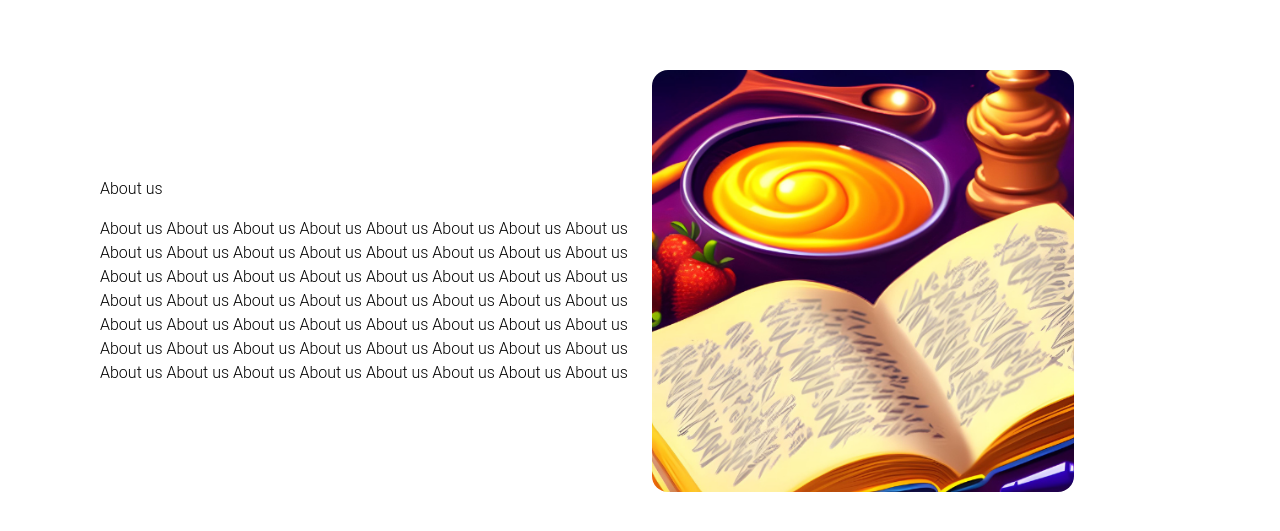
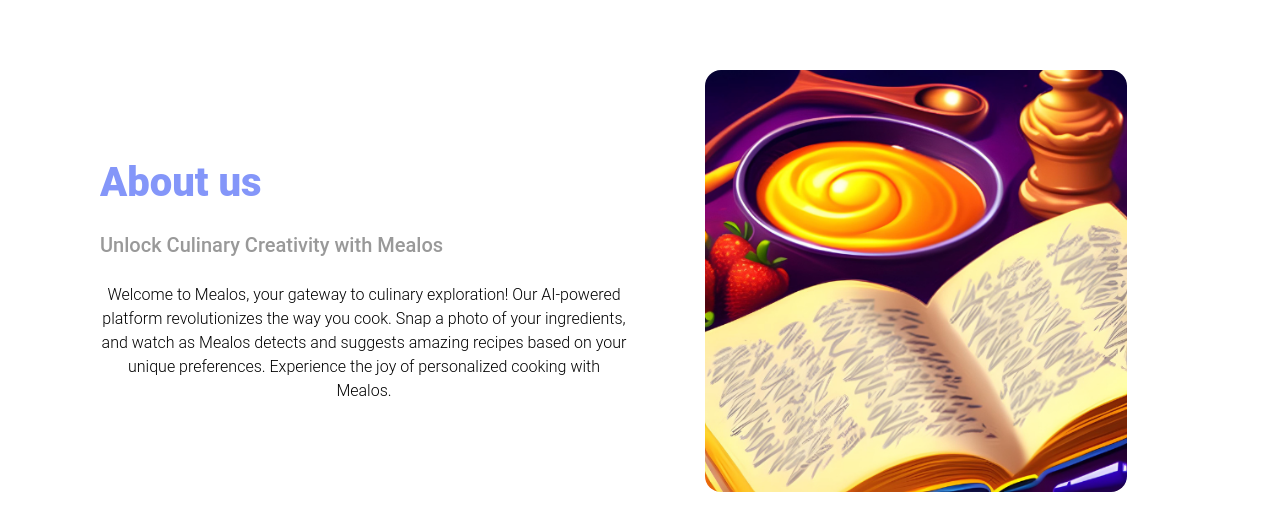
Before and after one commit to nawresncib12/pfa-front, a React (Create React App) app: page / in a window 1280 px wide. Shown: the part 919-1450 px from the top of the page. Built offline with nearby package versions, Linux system fonts and the light colour scheme.

Commit message:
added hero

```diff
--- a/src/components/atoms/Typography/Typography.styles.tsx
+++ b/src/components/atoms/Typography/Typography.styles.tsx
@@ -13,7 +13,7 @@
   maxLines?: number;
   borderRadius?: number;
   padding?: string;
-  align?: "center" | "left" | "right" | "justify";
+  align?: "center" | "left" | "right" | "justify" | "inherit";
 };
 
 const pickFontSizeHeight = (fontSize = "base"): { size: string; lineHeight: string } => {
--- a/src/components/molecules/RecipeCategories/RecipeCategories.style.tsx
+++ b/src/components/molecules/AboutUs/AboutUs.style.tsx
@@ -1,5 +1,9 @@
 import styled from "styled-components";
 import Typography from "../../atoms/Typography/Typography.styles";
+
+type AboutUsImageProps = {
+  view: "mobile" | "desktop";
+};
 
 export const AboutUsContainer = styled.div`
   height: 100vh;
@@ -21,8 +25,8 @@
   display: flex;
   flex-direction: column;
   align-items: center;
-  justify-content: center;
-  gap: 16px;
+  justify-content: space-evenly;
+  gap: 24px;
   text-align: center;
 
   @media (min-width: ${({ theme }) => theme.breakpoints.sm}px) {
@@ -30,12 +34,20 @@
   }
 `;
 
-export const AboutUsImage = styled.img`
-  transition: height 0.4s ease-in;
-  overflow: hidden;
+export const AboutUsImage = styled.img<AboutUsImageProps>`
+  display: ${({ view }) => (view === "mobile" ? "block" : "none")};
   border-radius: 16px;
+  margin: auto;
   max-height: 70%;
   width: auto;
   max-width: 80%;
   object-fit: cover;
+  transition: transform 0.5s ease-in-out;
+  &:hover {
+    transform: scale(0.9);
+  }
+
+  @media (min-width: ${({ theme }) => theme.breakpoints.sm}px) {
+    display: ${({ view }) => (view === "mobile" ? "none" : "block")};
+  }
 `;
--- /dev/null
+++ b/src/components/molecules/AboutUs/AboutUs.tsx
@@ -0,0 +1,31 @@
+import * as S from "./AboutUs.style";
+import aboutUs from "../.././../assets/images/aboutUs.png";
+import Typography from "../../atoms/Typography/Typography.styles";
+import { useTheme } from "styled-components";
+
+const AboutUs = () => {
+  const theme = useTheme();
+
+  return (
+    <S.AboutUsContainer id="heroNext">
+      <S.AboutUsInfo>
+        <Typography.H1 fontSize="4xl" color={theme.colors.primary[500]}>
+          About us
+        </Typography.H1>
+        <Typography.Base fontSize="xl" weight="normal" color={theme.colors.gray[500]}>
+          Unlock Culinary Creativity with Mealos
+        </Typography.Base>
+        <S.AboutUsImage view="mobile" src={aboutUs} alt="aboutUs"></S.AboutUsImage>
+        <Typography.Base align="center">
+          Welcome to Mealos, your gateway to culinary exploration! Our AI-powered platform
+          revolutionizes the way you cook. Snap a photo of your ingredients, and watch as Mealos
+          detects and suggests amazing recipes based on your unique preferences. Experience the joy
+          of personalized cooking with Mealos.
+        </Typography.Base>
+      </S.AboutUsInfo>
+      <S.AboutUsImage view="desktop" src={aboutUs} alt="aboutUs"></S.AboutUsImage>
+    </S.AboutUsContainer>
+  );
+};
+
+export default AboutUs;
--- a/src/components/molecules/HeroVideo/HeroVideo.tsx
+++ b/src/components/molecules/HeroVideo/HeroVideo.tsx
@@ -1,15 +1,21 @@
 import * as S from "./HeroVideo.style";
 import hero from "../../../assets/videos/hero-mini-compressed.mp4";
 import heroAudio from "../../../assets/audio/heroAudio.m4a";
-import { useRef } from "react";
+import { useRef, useState } from "react";
 import { FontAwesomeIcon } from "@fortawesome/react-fontawesome";
-import { faChevronDown, faVolumeHigh } from "@fortawesome/free-solid-svg-icons";
+import {
+  faChevronDown,
+  faPlay,
+  faVolumeHigh,
+  faVolumeMute
+} from "@fortawesome/free-solid-svg-icons";
 import Typography from "../../atoms/Typography/Typography.styles";
 import { useTheme } from "styled-components";
 import Button from "../../atoms/Button/Button";
 import { useNavigate } from "react-router-dom";
 
 const HeroVideo = () => {
+  const [audioState, setAudioState] = useState(false);
   const theme = useTheme();
   const navigate = useNavigate();
   const videoRef = useRef<HTMLVideoElement | null>(null);
@@ -23,16 +29,19 @@
     document.getElementById("heroNext")?.scrollIntoView({ behavior: "smooth", block: "start" });
   };
 
-  const start = () => {
-    if (videoRef.current) {
-      videoRef.current.currentTime = 0;
+  const handleAudio = () => {
+    if (!audioState) {
+      if (videoRef.current) {
+        videoRef.current.currentTime = 0;
+      }
+      audio.play();
+      setAudioState(true);
     }
-    audio.play();
   };
 
   return (
     <S.HeroWrapper>
-      <S.HeroContainer onClick={stop}>
+      <S.HeroContainer>
         <S.HeroInfo>
           <S.HeroInfoStack>
             <Typography.H1 color={theme.colors.white} fontSize="6xl">
@@ -51,8 +60,8 @@
         </S.HeroInfo>
         <S.VideoOverlay />
         <S.HeroVidePlayer ref={videoRef} playsInline muted loop autoPlay src={hero} />
-        <S.AudioPlayerButton onClick={start}>
-          <FontAwesomeIcon icon={faVolumeHigh} />
+        <S.AudioPlayerButton onClick={handleAudio}>
+          <FontAwesomeIcon icon={!audioState ? faVolumeMute : faVolumeHigh} />
         </S.AudioPlayerButton>
       </S.HeroContainer>
     </S.HeroWrapper>
--- a/src/components/molecules/RecipeCategories/RecipeCategories.tsx
+++ /dev/null
@@ -1,24 +0,0 @@
-import * as S from "./RecipeCategories.style";
-import aboutUs from "../.././../assets/images/aboutUs.png";
-import Typography from "../../atoms/Typography/Typography.styles";
-
-const RecipeCategories = () => {
-  return (
-    <S.AboutUsContainer id="heroNext">
-      <S.AboutUsInfo>
-        <Typography.Base>About us</Typography.Base>
-        <Typography.Base>
-          About us About us About us About us About us About us About us About us About us About us
-          About us About us About us About us About us About us About us About us About us About us
-          About us About us About us About us About us About us About us About us About us About us
-          About us About us About us About us About us About us About us About us About us About us
-          About us About us About us About us About us About us About us About us About us About us
-          About us About us About us About us About us About us{" "}
-        </Typography.Base>
-      </S.AboutUsInfo>
-      <S.AboutUsImage src={aboutUs} alt="aboutUs"></S.AboutUsImage>
-    </S.AboutUsContainer>
-  );
-};
-
-export default RecipeCategories;
--- a/src/pages/home/home.tsx
+++ b/src/pages/home/home.tsx
@@ -1,11 +1,11 @@
 import HeroVideo from "../../components/molecules/HeroVideo/HeroVideo";
-import RecipeCategories from "../../components/molecules/RecipeCategories/RecipeCategories";
+import AboutUs from "../../components/molecules/AboutUs/AboutUs";
 
 const Home = () => {
   return (
     <>
       <HeroVideo />
-      <RecipeCategories />
+      <AboutUs />
     </>
   );
 };
```
